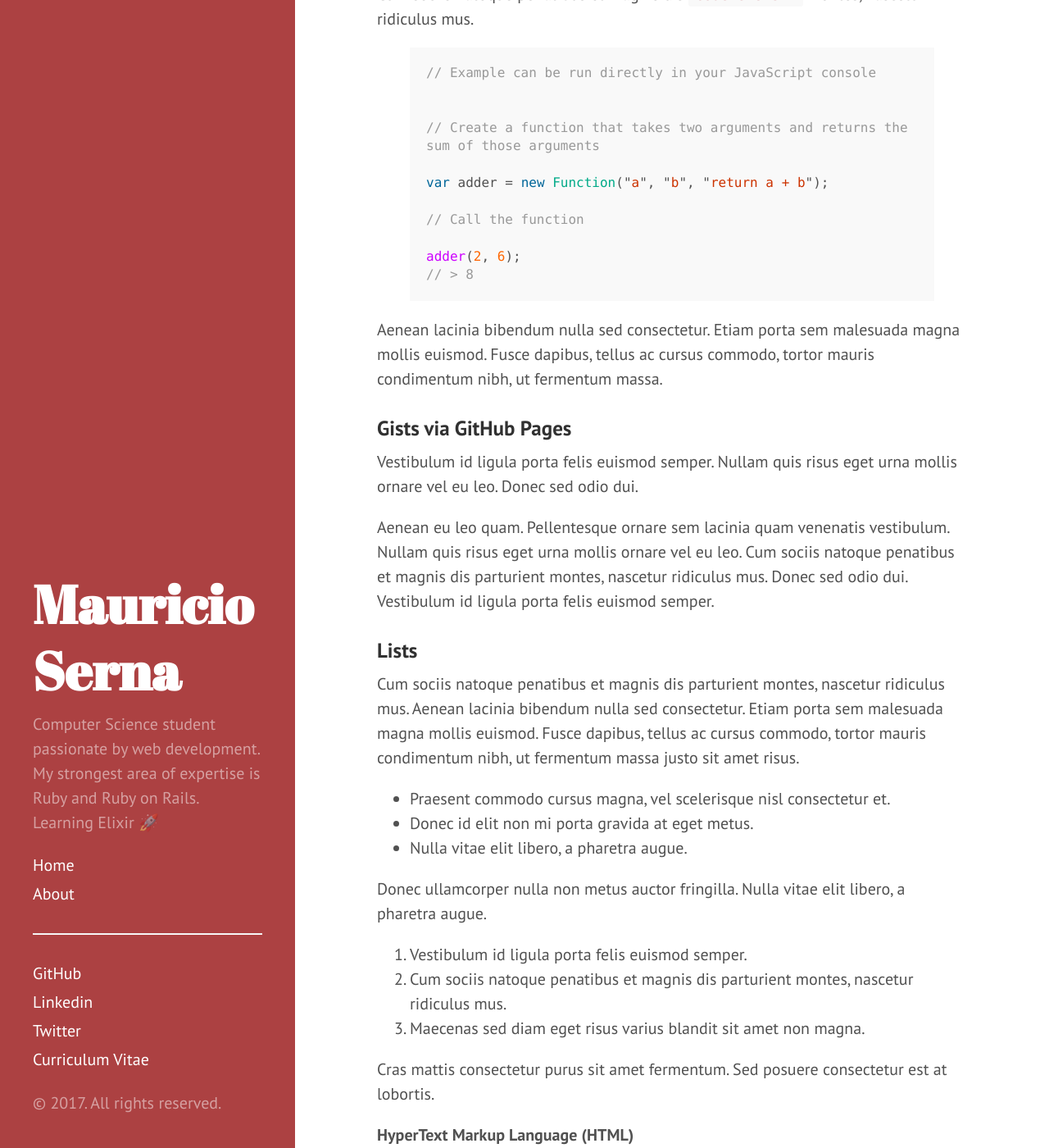
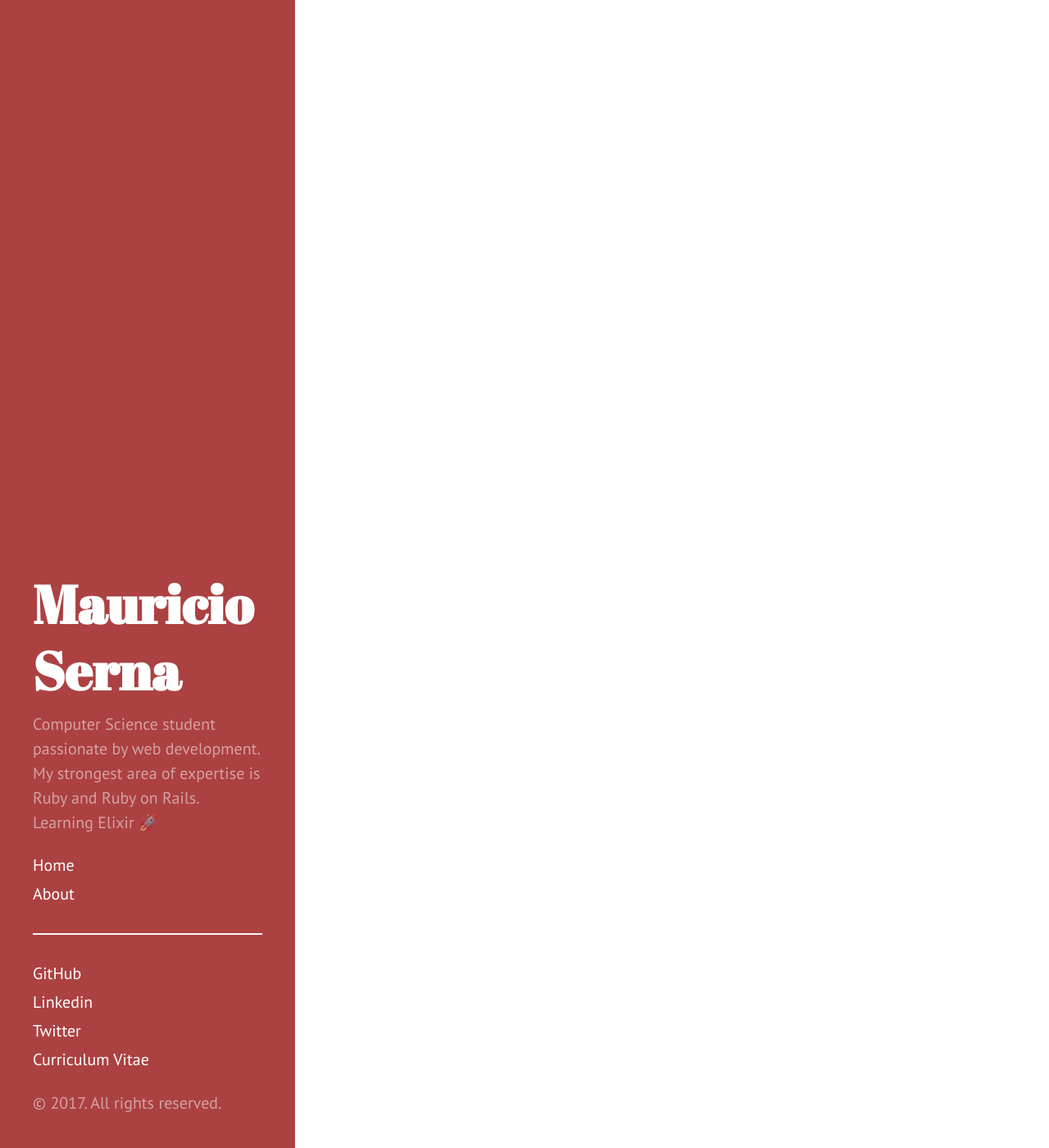
Before and after one commit to kmlroot/mauricio, a Jekyll site: the page built from index.html, in a window 1280 px wide and 1400 px high, scrolled down 2587 px. Shown: the whole window at 82% size. Built offline with Jekyll 4.4.1, drawn with Linux system fonts in a browser that asks for light colours; the list of posts is cut into pages by our own code; some of the changed text lies outside the part shown.

```diff
--- a/_posts/2012-02-07-example-content.md
+++ /dev/null
@@ -1,136 +0,0 @@
----
-layout: post
-title: Example content
----
-
-
-<div class="message">
-  Howdy! This is an example blog post that shows several types of HTML content supported in this theme.
-</div>
-
-Cum sociis natoque penatibus et magnis <a href="#">dis parturient montes</a>, nascetur ridiculus mus. *Aenean eu leo quam.* Pellentesque ornare sem lacinia quam venenatis vestibulum. Sed posuere consectetur est at lobortis. Cras mattis consectetur purus sit amet fermentum.
-
-> Curabitur blandit tempus porttitor. Nullam quis risus eget urna mollis ornare vel eu leo. Nullam id dolor id nibh ultricies vehicula ut id elit.
-
-Etiam porta **sem malesuada magna** mollis euismod. Cras mattis consectetur purus sit amet fermentum. Aenean lacinia bibendum nulla sed consectetur.
-
-## Inline HTML elements
-
-HTML defines a long list of available inline tags, a complete list of which can be found on the [Mozilla Developer Network](https://developer.mozilla.org/en-US/docs/Web/HTML/Element).
-
-- **To bold text**, use `<strong>`.
-- *To italicize text*, use `<em>`.
-- Abbreviations, like <abbr title="HyperText Markup Langage">HTML</abbr> should use `<abbr>`, with an optional `title` attribute for the full phrase.
-- Citations, like <cite>&mdash; Mark otto</cite>, should use `<cite>`.
-- <del>Deleted</del> text should use `<del>` and <ins>inserted</ins> text should use `<ins>`.
-- Superscript <sup>text</sup> uses `<sup>` and subscript <sub>text</sub> uses `<sub>`.
-
-Most of these elements are styled by browsers with few modifications on our part.
-
-## Heading
-
-Vivamus sagittis lacus vel augue rutrum faucibus dolor auctor. Duis mollis, est non commodo luctus, nisi erat porttitor ligula, eget lacinia odio sem nec elit. Morbi leo risus, porta ac consectetur ac, vestibulum at eros.
-
-### Code
-
-Cum sociis natoque penatibus et magnis dis `code element` montes, nascetur ridiculus mus.
-
-{% highlight js %}
-// Example can be run directly in your JavaScript console
-
-// Create a function that takes two arguments and returns the sum of those arguments
-var adder = new Function("a", "b", "return a + b");
-
-// Call the function
-adder(2, 6);
-// > 8
-{% endhighlight %}
-
-Aenean lacinia bibendum nulla sed consectetur. Etiam porta sem malesuada magna mollis euismod. Fusce dapibus, tellus ac cursus commodo, tortor mauris condimentum nibh, ut fermentum massa.
-
-### Gists via GitHub Pages
-
-Vestibulum id ligula porta felis euismod semper. Nullam quis risus eget urna mollis ornare vel eu leo. Donec sed odio dui.
-
-Aenean eu leo quam. Pellentesque ornare sem lacinia quam venenatis vestibulum. Nullam quis risus eget urna mollis ornare vel eu leo. Cum sociis natoque penatibus et magnis dis parturient montes, nascetur ridiculus mus. Donec sed odio dui. Vestibulum id ligula porta felis euismod semper.
-
-### Lists
-
-Cum sociis natoque penatibus et magnis dis parturient montes, nascetur ridiculus mus. Aenean lacinia bibendum nulla sed consectetur. Etiam porta sem malesuada magna mollis euismod. Fusce dapibus, tellus ac cursus commodo, tortor mauris condimentum nibh, ut fermentum massa justo sit amet risus.
-
-* Praesent commodo cursus magna, vel scelerisque nisl consectetur et.
-* Donec id elit non mi porta gravida at eget metus.
-* Nulla vitae elit libero, a pharetra augue.
-
-Donec ullamcorper nulla non metus auctor fringilla. Nulla vitae elit libero, a pharetra augue.
-
-1. Vestibulum id ligula porta felis euismod semper.
-2. Cum sociis natoque penatibus et magnis dis parturient montes, nascetur ridiculus mus.
-3. Maecenas sed diam eget risus varius blandit sit amet non magna.
-
-Cras mattis consectetur purus sit amet fermentum. Sed posuere consectetur est at lobortis.
-
-<dl>
-  <dt>HyperText Markup Language (HTML)</dt>
-  <dd>The language used to describe and define the content of a Web page</dd>
-
-  <dt>Cascading Style Sheets (CSS)</dt>
-  <dd>Used to describe the appearance of Web content</dd>
-
-  <dt>JavaScript (JS)</dt>
-  <dd>The programming language used to build advanced Web sites and applications</dd>
-</dl>
-
-Integer posuere erat a ante venenatis dapibus posuere velit aliquet. Morbi leo risus, porta ac consectetur ac, vestibulum at eros. Nullam quis risus eget urna mollis ornare vel eu leo.
-
-### Images
-
-Quisque consequat sapien eget quam rhoncus, sit amet laoreet diam tempus. Aliquam aliquam metus erat, a pulvinar turpis suscipit at.
-
-![placeholder](http://placehold.it/800x400 "Large example image")
-![placeholder](http://placehold.it/400x200 "Medium example image")
-![placeholder](http://placehold.it/200x200 "Small example image")
-
-### Tables
-
-Aenean lacinia bibendum nulla sed consectetur. Lorem ipsum dolor sit amet, consectetur adipiscing elit.
-
-<table>
-  <thead>
-    <tr>
-      <th>Name</th>
-      <th>Upvotes</th>
-      <th>Downvotes</th>
-    </tr>
-  </thead>
-  <tfoot>
-    <tr>
-      <td>Totals</td>
-      <td>21</td>
-      <td>23</td>
-    </tr>
-  </tfoot>
-  <tbody>
-    <tr>
-      <td>Alice</td>
-      <td>10</td>
-      <td>11</td>
-    </tr>
-    <tr>
-      <td>Bob</td>
-      <td>4</td>
-      <td>3</td>
-    </tr>
-    <tr>
-      <td>Charlie</td>
-      <td>7</td>
-      <td>9</td>
-    </tr>
-  </tbody>
-</table>
-
-Nullam id dolor id nibh ultricies vehicula ut id elit. Sed posuere consectetur est at lobortis. Nullam quis risus eget urna mollis ornare vel eu leo.
-
------
-
-Want to see something else added? <a href="https://github.com/poole/poole/issues/new">Open an issue.</a>
--- a/about.md
+++ b/about.md
@@ -4,27 +4,7 @@ title: About
 ---
 
 <p class="message">
-  Hey there! This page is included as an example. Feel free to customize it for your own use upon downloading. Carry on!
+  My name is Mauricio. I´m a Computer Science student from Medellin, Colombia, currently working on building a solid skill set as a web developer. My strongest area of expertise is Ruby and Ruby on Rails, however, I am proficient in JavaScript, Node.js, SQL and Realtime databases, PHP, HTML, CSS, advanced math, Linux, git among others.
 </p>
 
-In the novel, *The Strange Case of Dr. Jeykll and Mr. Hyde*, Mr. Poole is Dr. Jekyll's virtuous and loyal butler. Similarly, Poole is an upstanding and effective butler that helps you build Jekyll themes. It's made by [@mdo](https://twitter.com/mdo).
-
-There are currently two themes built on Poole:
-
-* [Hyde](http://hyde.getpoole.com)
-* [Lanyon](http://lanyon.getpoole.com)
-
-Learn more and contribute on [GitHub](https://github.com/poole).
-
-## Setup
-
-Some fun facts about the setup of this project include:
-
-* Built for [Jekyll](http://jekyllrb.com)
-* Developed on GitHub and hosted for free on [GitHub Pages](https://pages.github.com)
-* Coded with [Sublime Text 2](http://sublimetext.com), an amazing code editor
-* Designed and developed while listening to music like [Blood Bros Trilogy](https://soundcloud.com/maddecent/sets/blood-bros-series)
-
-Have questions or suggestions? Feel free to [open an issue on GitHub](https://github.com/poole/issues/new) or [ask me on Twitter](https://twitter.com/mdo).
-
 Thanks for reading!
```
Also changed, not shown: _posts/2017-04-02-introducing-elixir.md (renamed from _posts/2012-02-06-whats-jekyll.md, +1 -1 lines), atom.xml (deleted, +0 -28 lines), feed.xml (deleted, +0 -14 lines), LICENSE.md, public/apple-touch-icon-144-precomposed.png (deleted), public/favicon.ico.
